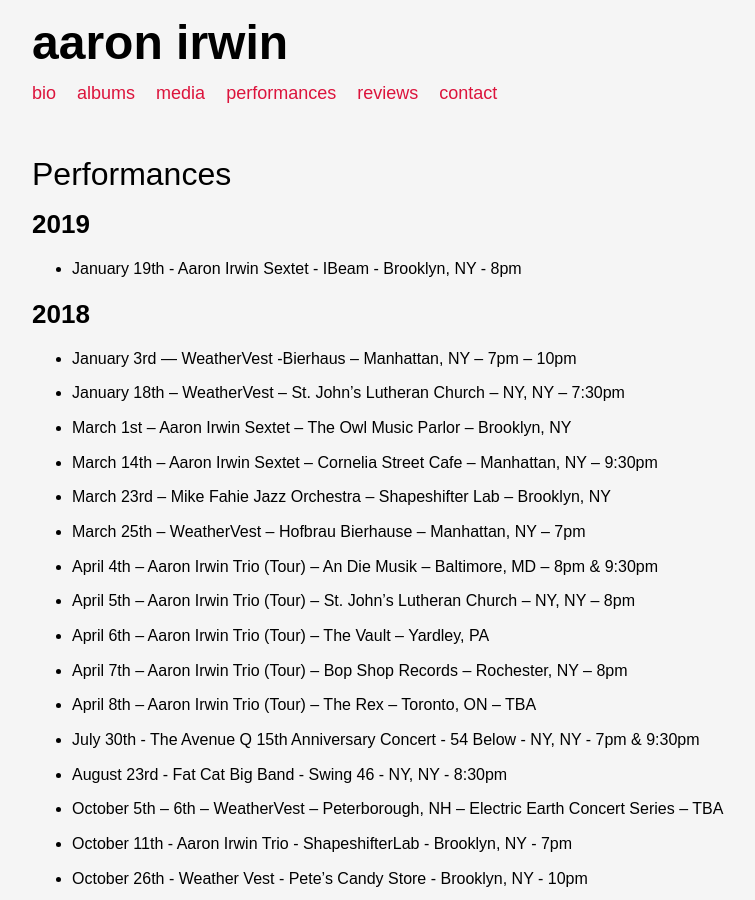
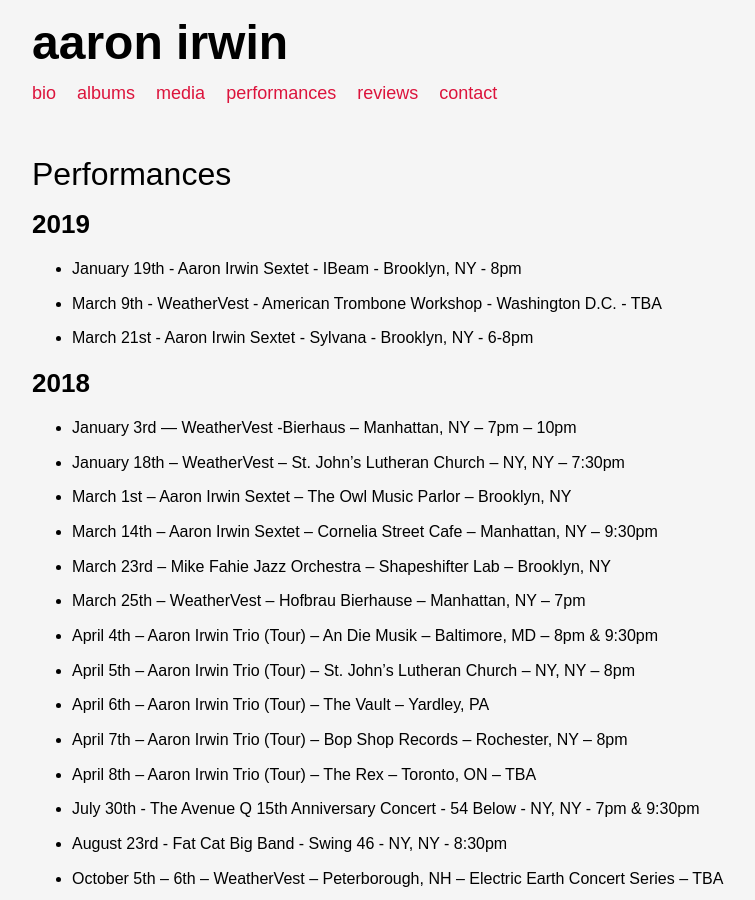
Before and after one commit to ryanve/aaronirwin.com, a Jekyll site: the page built from performances.md, in a window 1280 px wide and 900 px high. Shown: the whole window, without its empty margins (128-883 px from the left). Built offline with Jekyll 4.4.1, drawn with Linux system fonts in a browser that asks for light colours.

Commit message:
Update performances.md (#90)
Updated Dates

```diff
--- a/performances.md
+++ b/performances.md
@@ -7,6 +7,8 @@ title: Performances
 ## 2019
 
 - January 19th - Aaron Irwin Sextet - IBeam - Brooklyn, NY - 8pm
+- March 9th - WeatherVest - American Trombone Workshop - Washington D.C. - TBA
+- March 21st - Aaron Irwin Sextet - Sylvana - Brooklyn, NY - 6-8pm
 
 ## 2018
 
```
